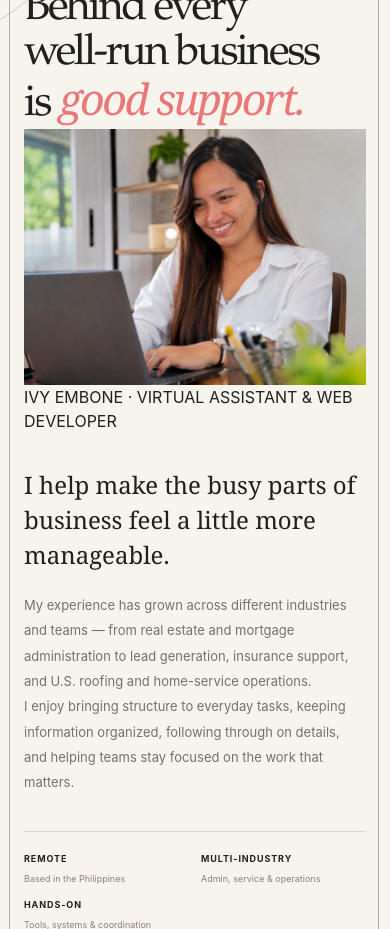
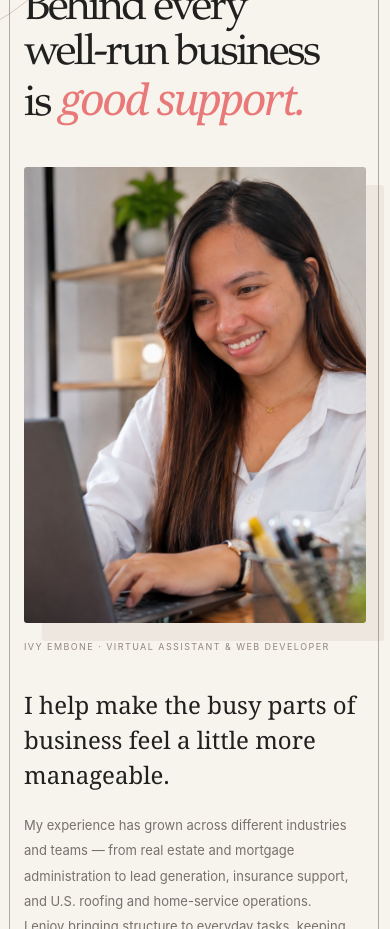
Before and after one commit to ivydachaibaligya-dot/Website, a Next.js app: page / in a window 390 px wide. Shown: the part 1460-2389 px from the top of the page. Built offline with nearby package versions, Linux system fonts and the light colour scheme.

Commit message:
Style responsive About portrait

```diff
--- a/src/app/globals.css
+++ b/src/app/globals.css
@@ -244,6 +244,9 @@ p, span, div { font-family: var(--font-inter), sans-serif; }
 .ivy-about-grid { display:grid; grid-template-columns:1fr 1fr; gap:10%; margin-top:40px; }
 .ivy-section h2,.ivy-contact h2 { font-size:clamp(43px,5vw,66px); line-height:1.04; letter-spacing:-.055em; margin:0; }
 .ivy-about-copy { max-width:520px; padding-top:7px; }
+.ivy-about-portrait { margin:38px 0 0; max-width:430px; }
+.ivy-about-portrait img { display:block; width:100%; height:auto; aspect-ratio:3/4; object-fit:cover; border-radius:3px; box-shadow:18px 18px 0 #eee7df; }
+.ivy-about-portrait figcaption { margin-top:17px; color:#93877d; font-size:9px; letter-spacing:.16em; }
 .ivy-about-copy p { color:#77716b; font-size:13px; line-height:1.95; }
 .ivy-about-copy .ivy-lead { font:24px/1.45 Georgia,serif; color:var(--ink); margin:0 0 20px; }
 .ivy-facts { display:grid; grid-template-columns:repeat(3,1fr); gap:12px; border-top:1px solid #ded5cb; margin-top:35px; padding-top:20px; }
```
